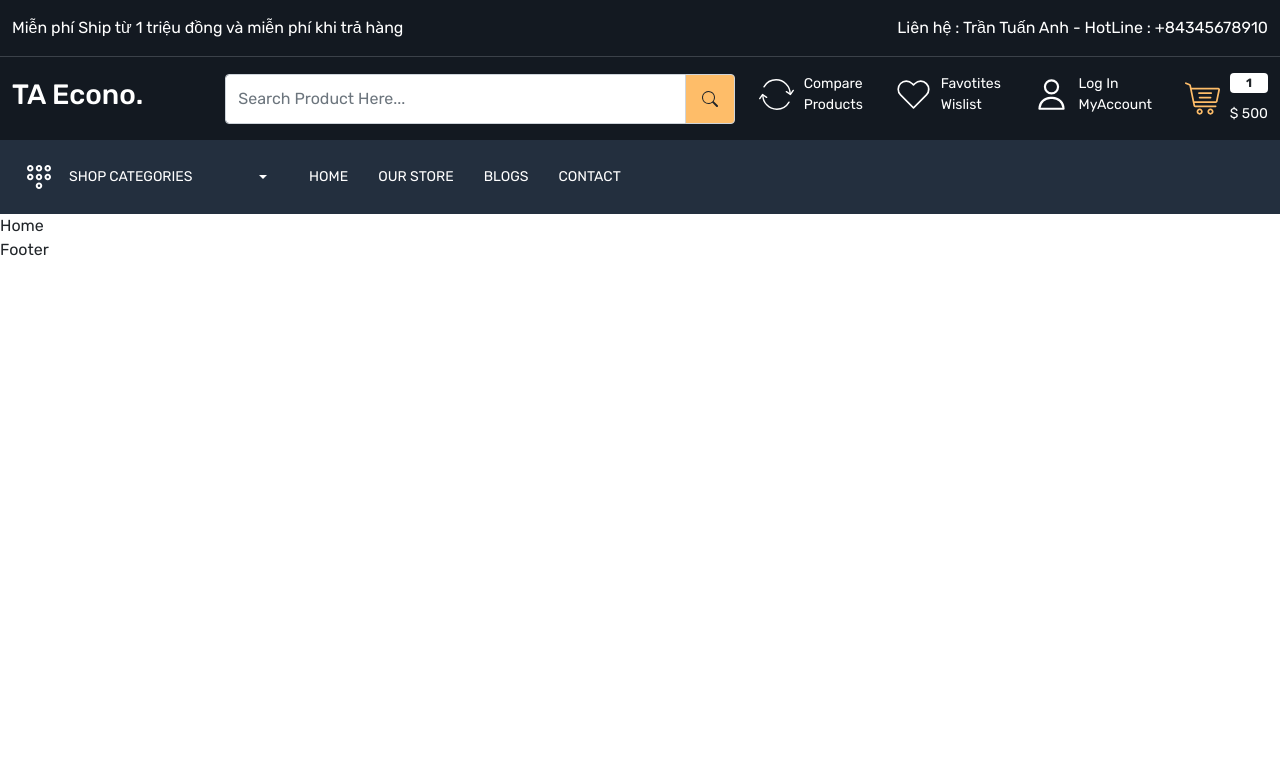
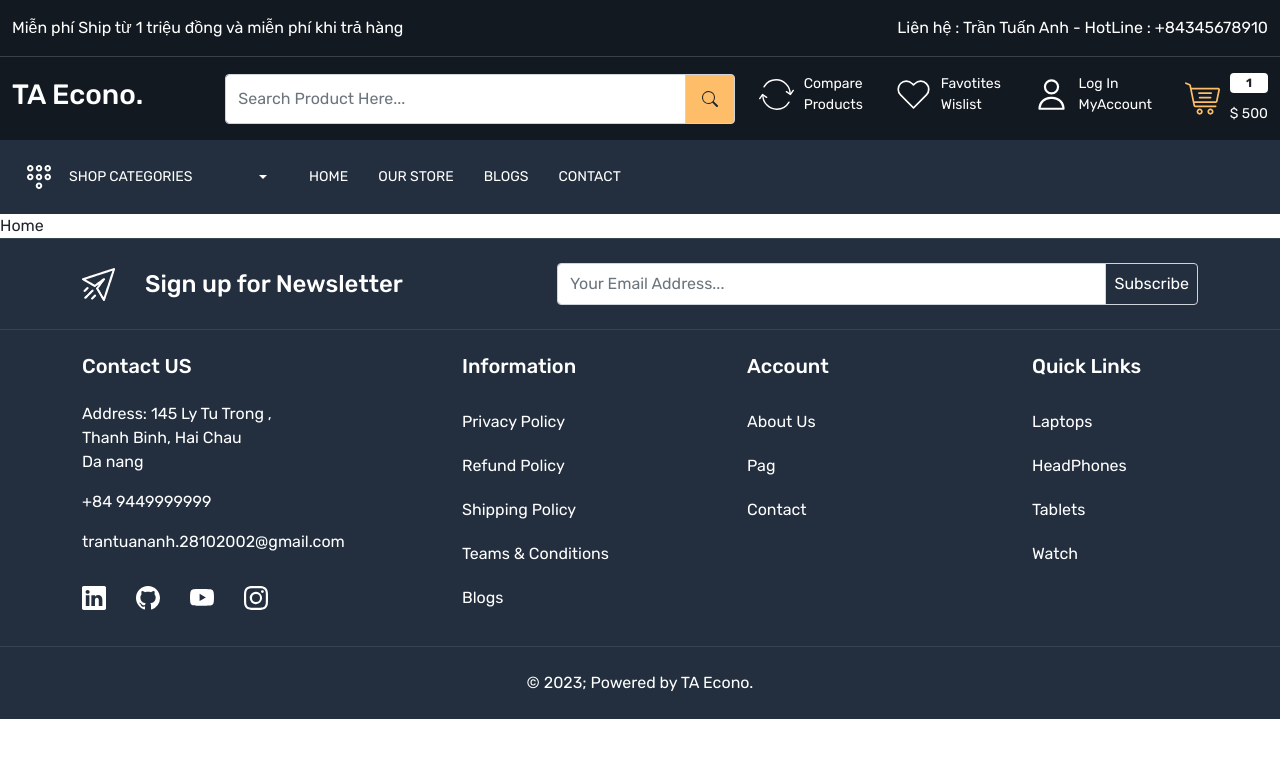
Before and after one commit to TRANTUANANH2810/TMDT-WEB, a React (Create React App) app: page / in a window 1280 px wide. Shown: the top 758 px of the page. Built offline with nearby package versions, Linux system fonts and the light colour scheme.

Commit message:
Finished Footer part

```diff
--- a/src/App.css
+++ b/src/App.css
@@ -94,3 +94,18 @@
 }
 
 /* End header */
+
+/* =================== Footer part begin  ======================== */
+footer {
+    background-color: var(--color-232f3e);
+}
+
+footer:not(:first-child) {
+    border-top: 1px solid rgba(255, 255, 255, 0.1);
+}
+
+footer .input-group-text {
+    background-color: var(--color-232f3e);
+    padding: 8px 17px;
+}
+/* =================== Footer part End ======================== */
--- a/src/Components/Footer.js
+++ b/src/Components/Footer.js
@@ -1,7 +1,167 @@
 import React from "react";
+import { Link } from "react-router-dom";
+import { BsLinkedin, BsGithub, BsYoutube, BsInstagram } from "react-icons/bs";
+const Footer = () => {
+    return (
+        <>
+            <footer className="py-4">
+                <div className="container-xl">
+                    <div className="row align-items-center">
+                        <div className="col-5">
+                            <div className="footer-top-data d-flex gap-30 align-items-center">
+                                <img
+                                    src="images/newsletter.png"
+                                    alt="newsletter"
+                                />
+                                <h4 className="mb-0 text-white">
+                                    Sign up for Newsletter
+                                </h4>
+                            </div>
+                        </div>
+                        <div className="col-7">
+                            <div className="input-group ">
+                                <input
+                                    type="text"
+                                    className="form-control py-1"
+                                    placeholder="Your Email Address..."
+                                    aria-label="Your Email Address..."
+                                    aria-describedby="basic-addon2"
+                                />
+                                <span
+                                    className="input-group-text p-2 text-white"
+                                    id="basic-addon2"
+                                >
+                                    Subscribe
+                                </span>
+                            </div>
+                        </div>
+                    </div>
+                </div>
+            </footer>
+            <footer className="py-4">
+                <div className="container-xl">
+                    <div className="row">
+                        <div className="col-4">
+                            <h5 className="text-white mb-4">Contact US</h5>
+                            <div>
+                                <address className="text-white fs-7">
+                                    Address: 145 Ly Tu Trong , <br />
+                                    Thanh Binh, Hai Chau <br /> Da nang
+                                    <br />
+                                </address>
+                                <a
+                                    href="tel: +84 9449999999"
+                                    className="mb-3 d-block mb-1 text-white"
+                                >
+                                    +84 9449999999
+                                </a>
+                                <a
+                                    href="mailto: trantuananh.28102002@gmail.com"
+                                    className="mb-2 d-block mb-0 text-white"
+                                >
+                                    trantuananh.28102002@gmail.com
+                                </a>
 
-const Footer = () => {
-    return <div>Footer</div>;
+                                <div className="social-icons d-flex align-items-center gap-30 mt-4">
+                                    <a
+                                        href=""
+                                        alt=" socialIcons"
+                                        className=" text-white fs-4"
+                                    >
+                                        <BsLinkedin />
+                                    </a>
+                                    <a
+                                        href=""
+                                        alt=" socialIcons"
+                                        className=" text-white fs-4"
+                                    >
+                                        <BsGithub />
+                                    </a>
+                                    <a
+                                        href=""
+                                        alt=" socialIcons"
+                                        className=" text-white fs-4"
+                                    >
+                                        <BsYoutube />
+                                    </a>
+                                    <a
+                                        href=""
+                                        alt=" socialIcons"
+                                        className=" text-white fs-4"
+                                    >
+                                        <BsInstagram />
+                                    </a>
+                                </div>
+                            </div>
+                        </div>
+                        <div className="col-3">
+                            <h5 className="text-white mb-4">Information</h5>
+                            <div className="footer-links d-flex flex-column">
+                                <Link className=" text-white py-2 mb-1">
+                                    Privacy Policy
+                                </Link>
+                                <Link className=" text-white py-2 mb-1">
+                                    Refund Policy
+                                </Link>
+                                <Link className=" text-white py-2 mb-1">
+                                    Shipping Policy
+                                </Link>
+                                <Link className=" text-white py-2 mb-1">
+                                    Teams & Conditions
+                                </Link>
+                                <Link className=" text-white py-2 mb-1">
+                                    Blogs
+                                </Link>
+                            </div>
+                        </div>
+                        <div className="col-3">
+                            <h5 className="text-white mb-4">Account</h5>
+                            <div className="footer-links d-flex flex-column">
+                                <Link className=" text-white py-2 mb-1">
+                                    About Us
+                                </Link>
+                                <Link className=" text-white py-2 mb-1">
+                                    Pag
+                                </Link>
+                                <Link className=" text-white py-2 mb-1">
+                                    Contact
+                                </Link>
+                            </div>
+                        </div>
+                        <div className="col-2">
+                            <h5 className="text-white mb-4">Quick Links </h5>
+                            <div className="footer-links d-flex flex-column">
+                                <Link className=" text-white py-2 mb-1">
+                                    Laptops
+                                </Link>
+                                <Link className=" text-white py-2 mb-1">
+                                    HeadPhones
+                                </Link>
+                                <Link className=" text-white py-2 mb-1">
+                                    Tablets
+                                </Link>
+                                <Link className=" text-white py-2 mb-1">
+                                    Watch
+                                </Link>
+                            </div>
+                        </div>
+                    </div>
+                </div>
+            </footer>
+            <footer className="py-4">
+                <div className="container-xxl">
+                    <div className="row">
+                        <div className="col-12">
+                            <p className="text-center mb-0 text-white">
+                                &copy; {new Date().getFullYear()}; Powered by TA
+                                Econo.
+                            </p>
+                        </div>
+                    </div>
+                </div>
+            </footer>
+        </>
+    );
 };
 
 export default Footer;
```
